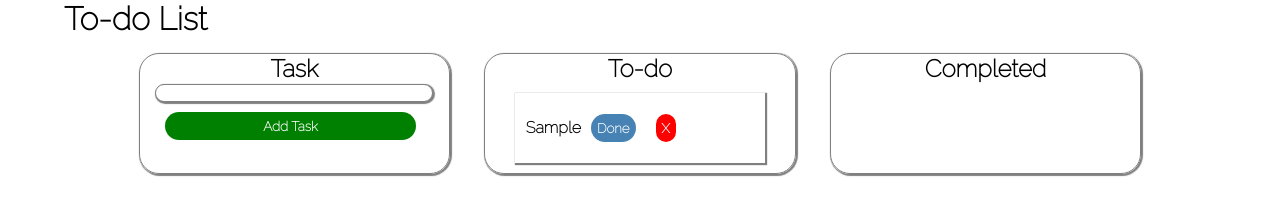
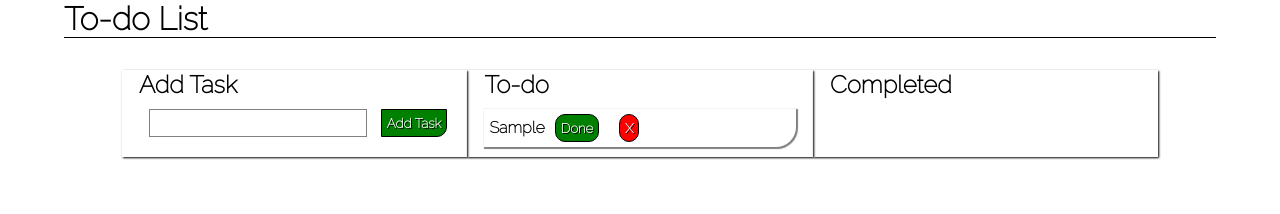
Before and after one commit to Ginpin21/Todo_webapp, a plain HTML site: page index.html in a window 1280 px wide. Both pictures are taken after typing "Sample" into the empty fields and a click on the input "Add Task". Drawn offline with Linux system fonts and the light colour scheme.

Commit message:
Changed the CSS

```diff
--- a/index.html
+++ b/index.html
@@ -16,7 +16,7 @@
             <section id="input-section">
                 <div class="container input-container">
                     <form action="" id="input-form">
-                        <h2 class="title">Task</h2>
+                        <h2 class="title">Add Task</h2>
                         <input type="text" name="" id="task-input">
                         <input type="submit" value="Add Task" class="btn submit-btn">
                     </form>
--- a/script.js
+++ b/script.js
@@ -6,6 +6,7 @@ const completeList = document.getElementById("complete-list");
 
 form.addEventListener('submit',addTask);
 taskList.addEventListener('click',completeTask);
+completeList.addEventListener('click',completeTask);
 
 function addTask(e){
     e.preventDefault();
@@ -32,8 +33,11 @@ function completeTask(e){
         const task = e.target.parentElement
         const completeTask = task.childNodes[0].data;
         const li= document.createElement('li');
+        const delBtn = document.createElement("button");
+        delBtn.appendChild(document.createTextNode("X"));
+        delBtn.className="btn delete-btn";
         li.className="item";
-        li.appendChild(document.createTextNode(completeTask));
+        li.append(document.createTextNode(completeTask),delBtn);
         completeList.appendChild(li);
         task.remove();
     }
--- a/style.css
+++ b/style.css
@@ -6,61 +6,69 @@
     box-sizing: border-box;
     font-family: 'Raleway', sans-serif;
     font-weight:800;
+
     /* outline: 1px solid red; */
 }
+/* Header */
+#main-header{
+    margin-bottom: 2rem;
+    border-bottom: 1px solid black;
+}
 
+/* Input Field */
 #task-input{
-    margin: 0 auto;
-    width: 100%;
-    box-shadow: 1px 1px 1px 1px grey;
+    padding: 5px;
+    margin: 10px;
+    width: 70%;
     border: 1px solid grey;
-    border-radius: 20px;
 }
+#task-input:focus{
+    box-shadow: 0px 0px 5px 2px green;
+    outline: none;
+    background-color: white;
+}
+/* buttons */
 .btn{
-    margin: 10px;
-    border: 1px solid transparent;
-    border-radius: 20px;
     padding: 5px;
+    border: 1px solid black;
     color: white;
-}
-.container{
-    margin: 0 auto;
-    width: 90%;
-}
-.title{
-    text-align: center;
-    margin: 0 auto;
-}
-.submit-btn{
-    background-color: green;
-    width: 90%;
-}
-.done-btn{
-    background-color: steelblue;
+    text-shadow: 1px 1px black;
 }
 .delete-btn{
     background-color: red;
+    border-radius: 10px;
 }
+.done-btn{
+    background-color: green;
+    border-radius: 10px;
+}
+.submit-btn{
+    border-radius: 0px 0px 10px 0px;
+    background-color: green;
+}
+/*Containers*/
+.container{
+    width: 90%;
+}
+.section-container{
+    display: grid;
+    grid-template-columns: 1fr 1fr 1fr;
+}
+.section-container section{
+    width: 100%;
+    box-shadow: 1px 1px 2px 0px black;
+}
+/*List items */
 .list-items{
     list-style: none;
 }
 .item{
-    width: 90%;
-    border: 1px solid transparent;
+    margin: 10px auto;
+    padding: 5px;
     box-shadow: 1px 1px 1px 1px grey;
-    margin: 10px auto;
-    padding: 10px;
+    border-radius: 0 0 20px 0;
 }
+.item * {
+    margin: auto 10px;
 
-.section-container{
-    margin-top: 1rem;
-    display: flex;
-    justify-content: space-between;
 }
-
-.section-container section{
-    width: 30%;
-    box-shadow: 1px 1px 1px 1px grey;
-    border-radius: 20px;
-    border: 1px solid grey;
-}
```
